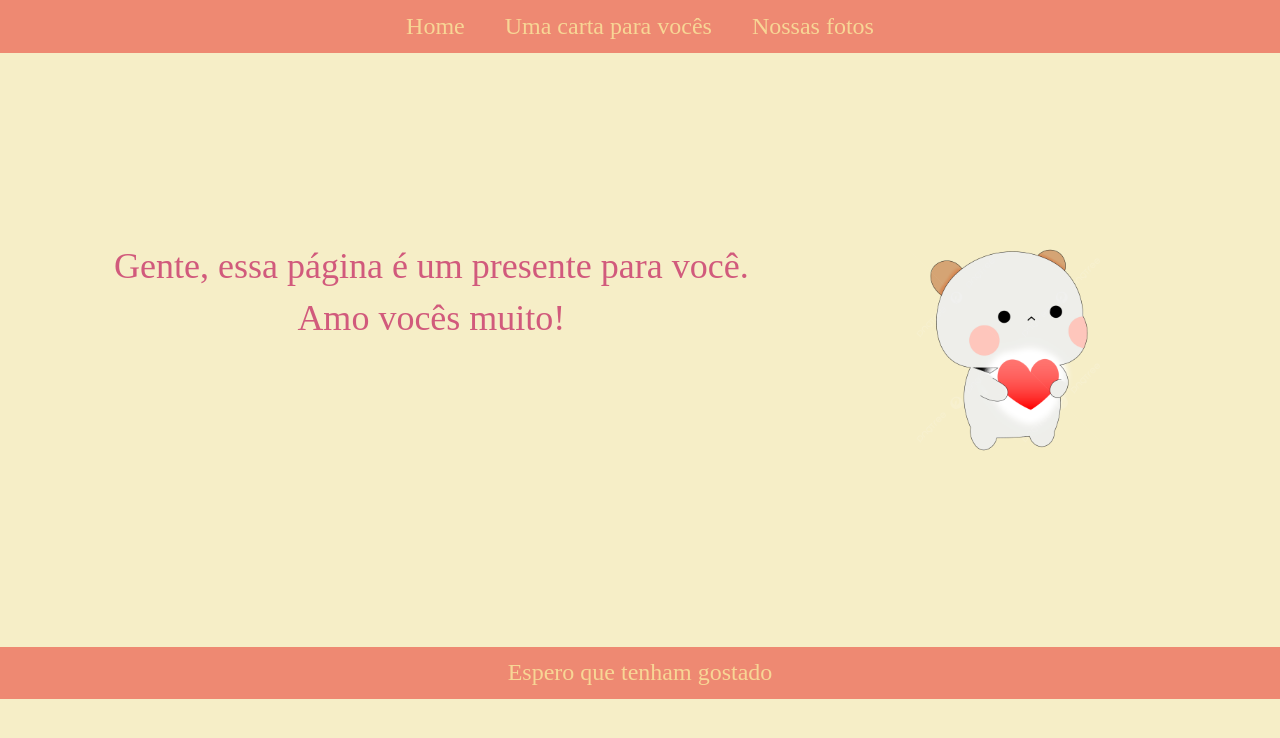
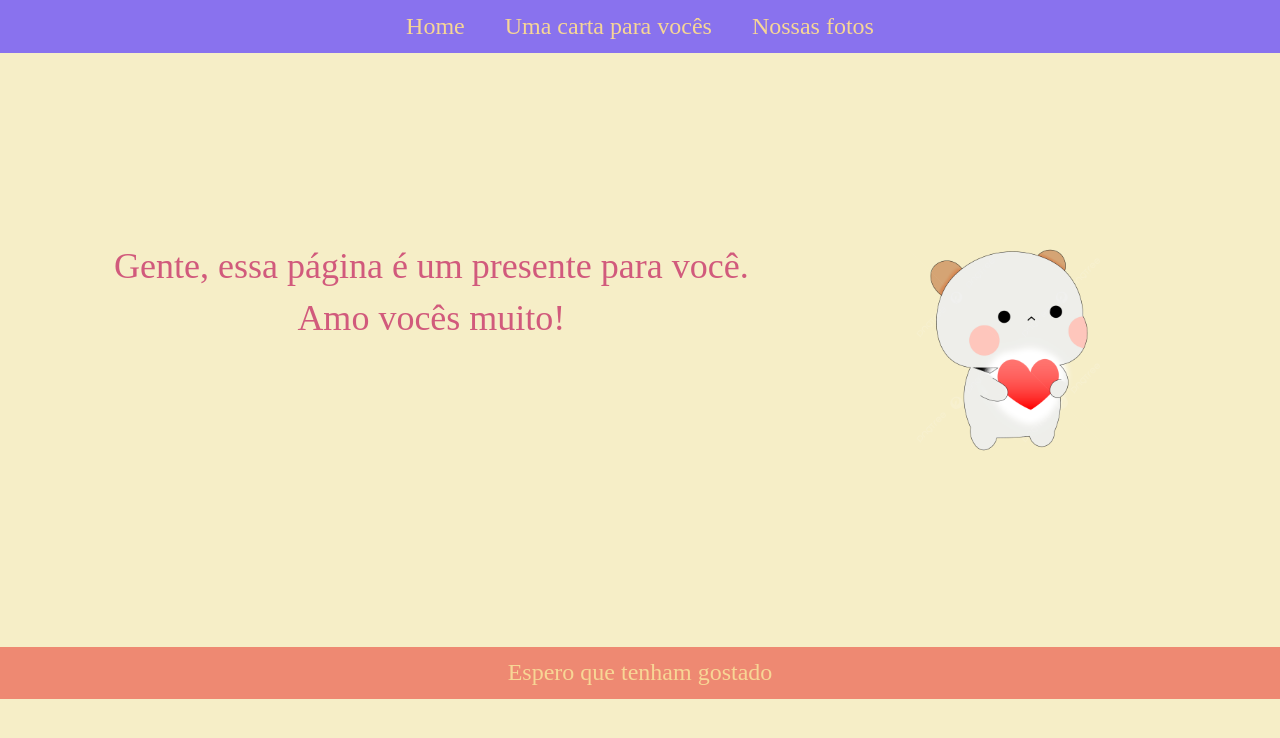
Before and after one commit to YasHirt/pagina_presente, a plain HTML site: page index.html in a window 1280 px wide. Drawn offline with Linux system fonts and the light colour scheme.

Commit message:
Mudei a cor de fundo

```diff
--- a/estilos/style.css
+++ b/estilos/style.css
@@ -6,7 +6,7 @@
 }
 .cabecalho
 {
-    background-color: #EE8972;
+    background-color: #8972ee;
     padding: 1%;
     display: flex;
     justify-content: center;
```
